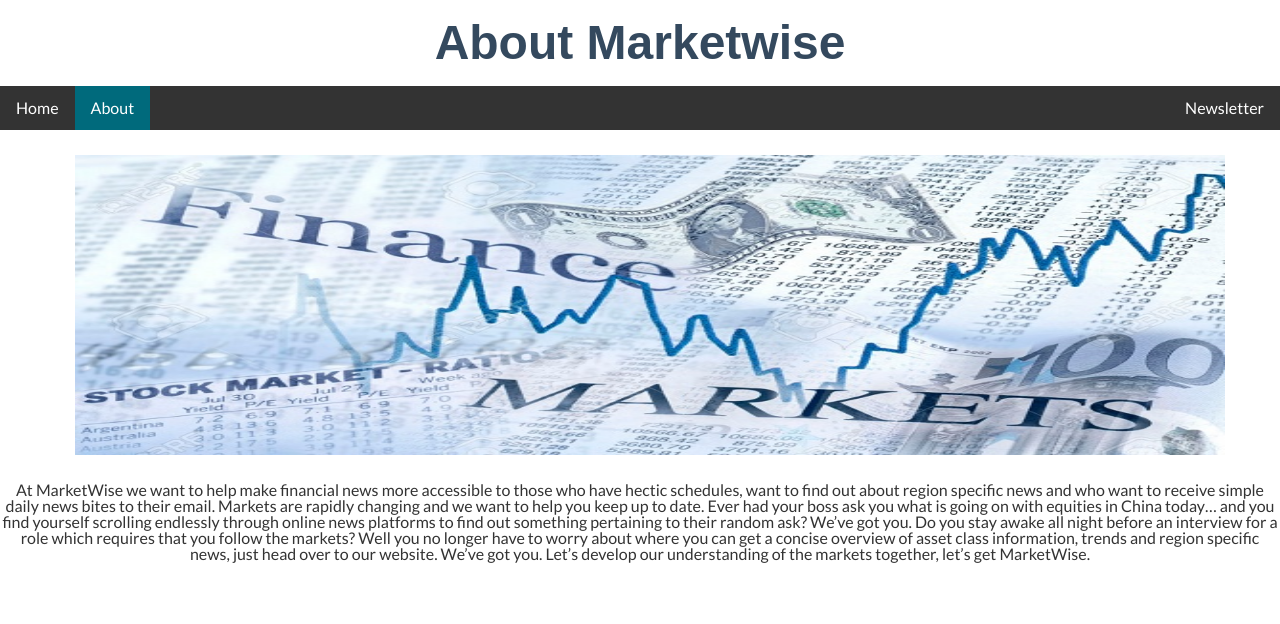
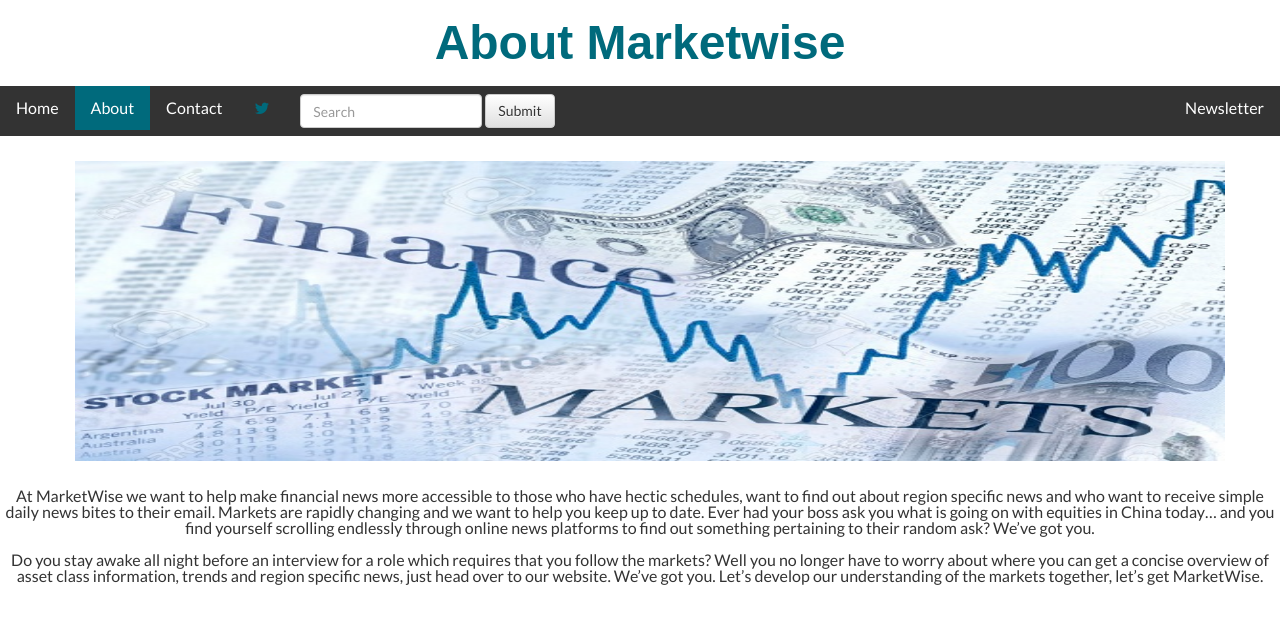
Before and after one commit to Deanna123/MarketWise, a Flask app: page /about in a window 1280 px wide. Shown: the top 624 px of the page. Run offline with Flask 2, Linux system fonts and the light colour scheme; some libraries are stand-ins or nearby versions.

Commit message:
about done

```diff
--- a/templates/about.html
+++ b/templates/about.html
@@ -13,9 +13,11 @@
   <link rel="stylesheet" type="text/css" href="static/includes/style.css" media="all" />
   <link rel="stylesheet" type="text/css" href="static/cssmap-continents/cssmap-continents.css" media="screen" />
   <script type="text/javascript" src ="static/js/bootstrap.min.js"></script>
+   <link rel="stylesheet" href="http://netdna.bootstrapcdn.com/font-awesome/4.0.3/css/font-awesome.css">
 <style>
   h1{
-    font-family: "arial";}
+    font-family: "arial";
+    color: #006A7C;}
 
   ul {
     list-style-type: none;
@@ -43,8 +45,9 @@
 
   .active {
       background-color: #006A7C;
-      margin-bottom: 67 px
-      margin-left: 100 px;
+  }
+  .fa {
+    color: #006A7C;
   }
   </style>
 </head>
@@ -56,8 +59,20 @@
   <ul>
   <li><a style="color:white" href="/">Home</a></li>
   <li><a class="active"style="color:white" href="about">About</a></li>
-  <li style="float:right" "color:white"><a href="newsletter">Newsletter</a></li>
+  <li style="float:right" ><a style="color:white"href="newsletter">Newsletter</a></li>
+  <li><a style="color:white" href="#contact" data-toggle="modal">Contact</a>
+  </li>
+   <li><a href="http://twitter.com/winningcfg"><i class="fa fa-twitter fa-1.5x"></i></a>
+  <li class ="search-bar">
+   <form class="navbar-form navbar-right" role="search">
+    <div class="form-group">
+    <input type="text" class="form-control" placeholder="Search">
+    </div>
+    <button type="submit" class="btn btn-default">Submit</button>
+   </form>
+  </li>
   </ul>
+
 
     <section id="section-demo">
      <hr />
@@ -71,10 +86,11 @@
 <h7> At MarketWise we want to help make financial news more accessible to those who have hectic schedules, want to find out about region specific news and who want to receive simple daily news bites to their email.
 
 
-Markets are rapidly changing and we want to help you keep up to date. Ever had your boss ask you what is going on with equities in China today… and you find yourself scrolling endlessly through online news platforms to find out something pertaining to their random ask? We’ve got you. Do you stay awake all night before an interview for a role which requires that you follow the markets? Well you no longer have to worry about where you can get a concise overview of asset class information, trends and region specific news, just head over to our website. We’ve got you.
+Markets are rapidly changing and we want to help you keep up to date. Ever had your boss ask you what is going on with equities in China today… and you find yourself scrolling endlessly through online news platforms to find out something pertaining to their random ask? We’ve got you.
+<br><br>Do you stay awake all night before an interview for a role which requires that you follow the markets? Well you no longer have to worry about where you can get a concise overview of asset class information, trends and region specific news, just head over to our website. We’ve got you.
 
 
-Let’s develop our understanding of the markets together, let’s get MarketWise.</h2>
+Let’s develop our understanding of the markets together, let’s get MarketWise.</br></br></h7>
 
     </div>
 
```
Also changed, not shown: 1 other file.
